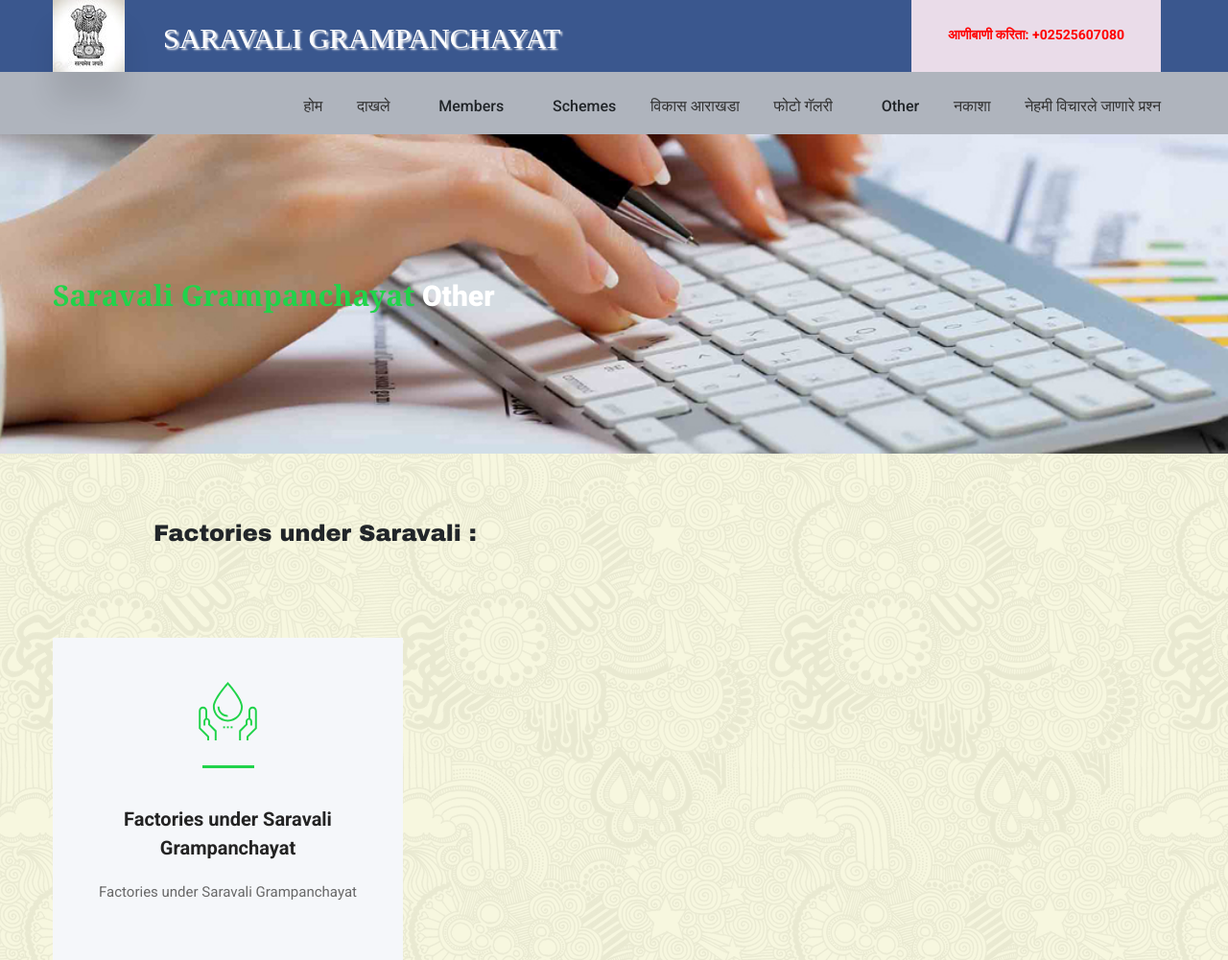
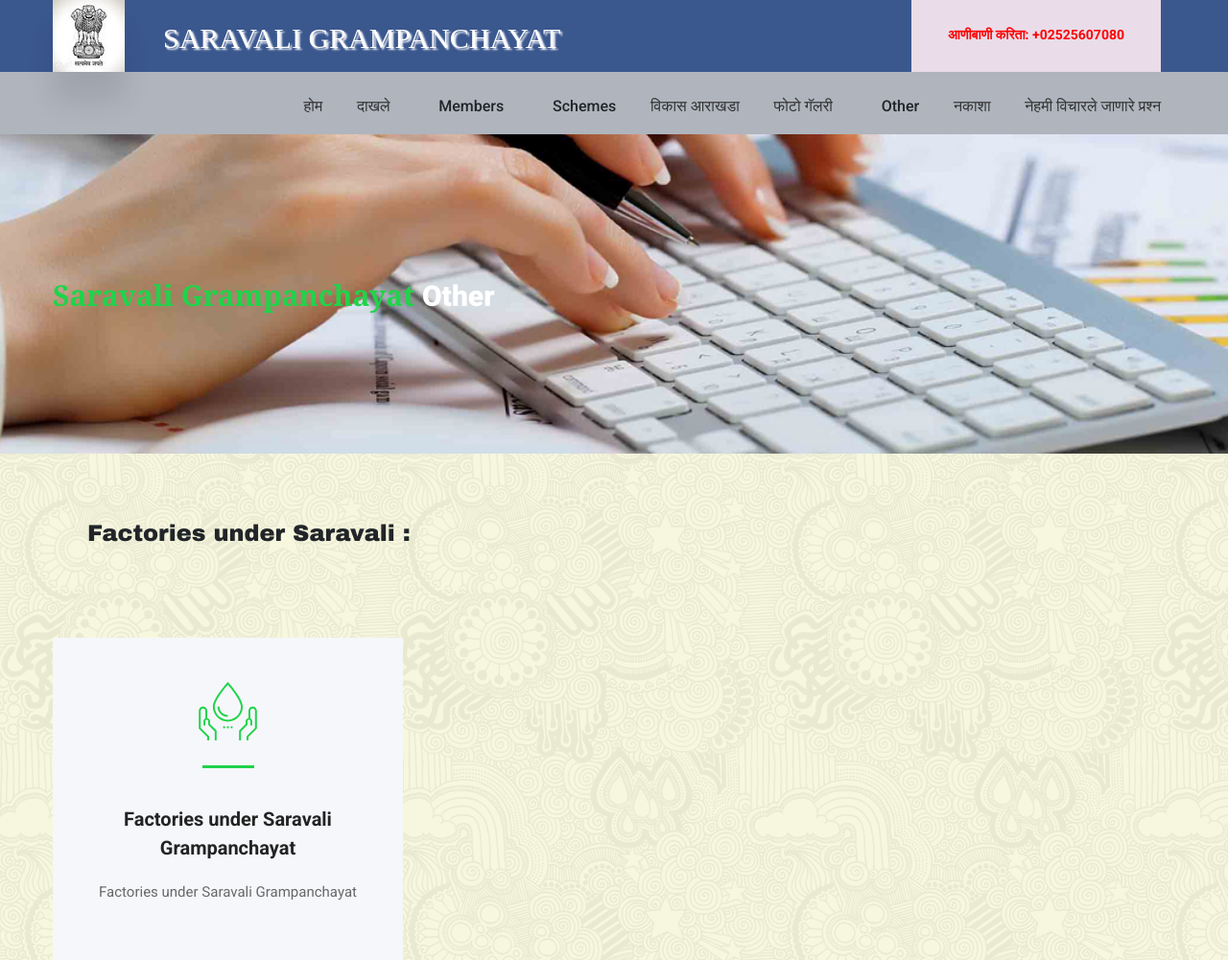
Before and after one commit to rohitpythoncoding/grampanchayat, a Django app: page /other6/ in a window 1280 px wide. Shown: the top 1001 px of the page at 96% size. Run offline with Django 3.2, Linux system fonts and the light colour scheme; some libraries are stand-ins or nearby versions.

Commit message:
corrected minor error

```diff
--- a/grampanchayatSaravali/templates/grampanchayatSaravali/other6.html
+++ b/grampanchayatSaravali/templates/grampanchayatSaravali/other6.html
@@ -259,7 +259,7 @@ tr:nth-child(even) {
 
 	<div class="services">
         <br><br><br>
-		<h3 style="padding-left:160px; font-family: Arial Black">Factories under Saravali : </h3>
+		<h3 style="padding-left:91px; font-family: Arial Black">Factories under Saravali : </h3>
 		<div class="container">
 
 
```
Also changed, not shown: grampanchayatSaravali/static/images/gramsevak.jpg (added).
